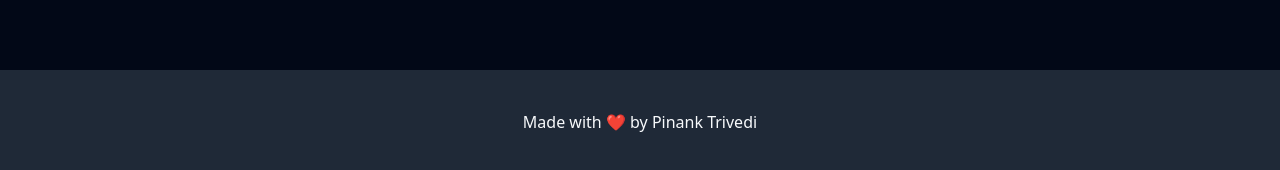
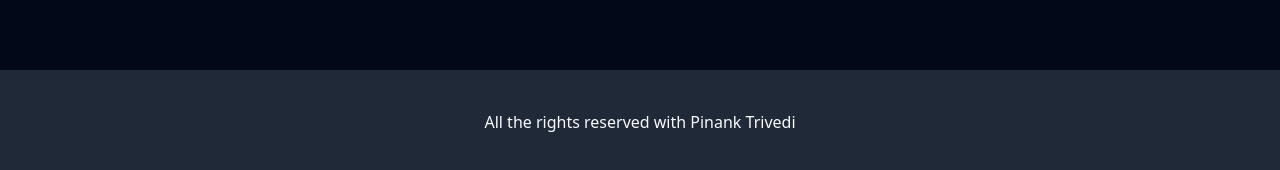
Before and after one commit to pinank0301/Job_Portal, a React (Vite) app: page / in a window 1280 px wide. Shown: the part 1526-1696 px from the top of the page. Built offline with nearby package versions, Linux system fonts and the light colour scheme; no server answers.

Commit message:
minor change

```diff
--- a/src/layouts/app-layout.jsx
+++ b/src/layouts/app-layout.jsx
@@ -10,7 +10,7 @@ const AppLayout = () => {
         <Outlet />
       </main>
       <div className="p-10 text-center bg-gray-800 mt-10">
-        Made with ❤️ by Pinank Trivedi
+        All the rights reserved with Pinank Trivedi
       </div>
     </div>
   );
```
